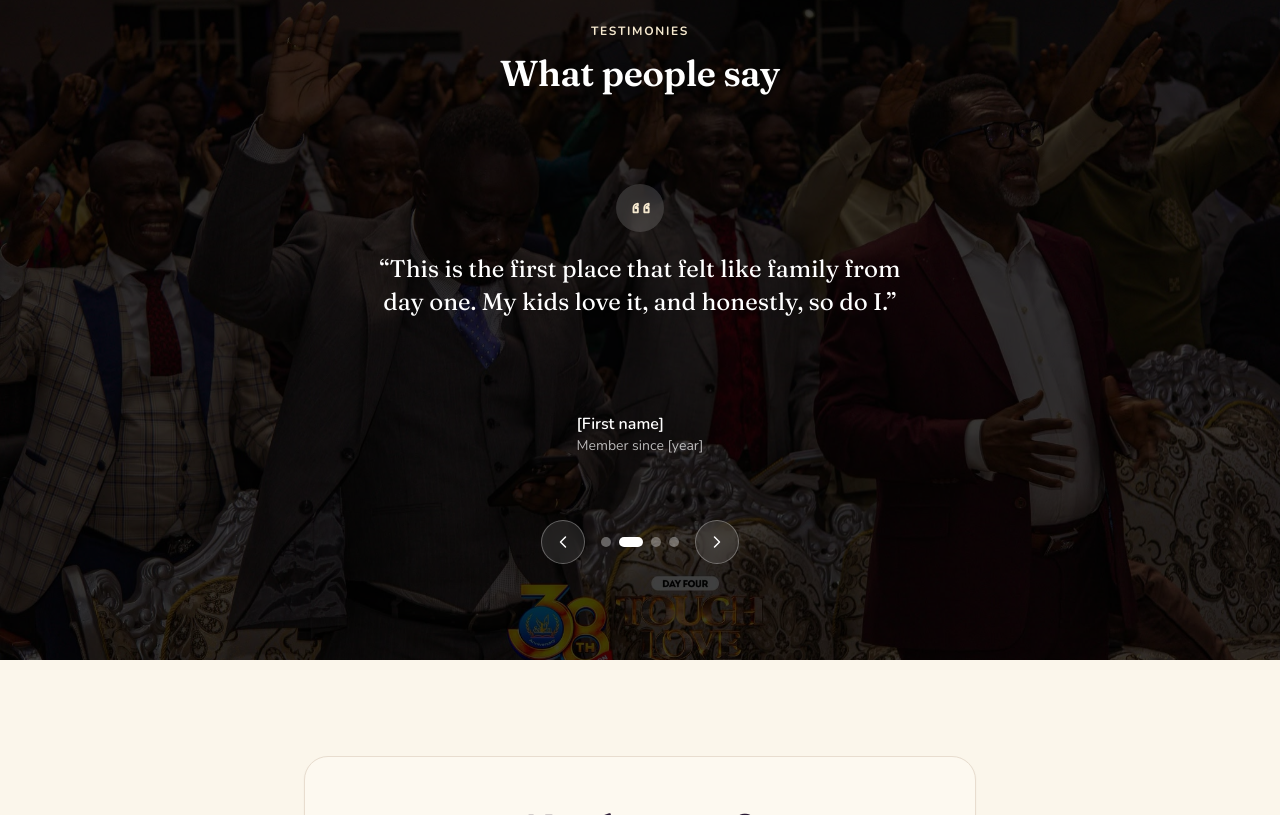
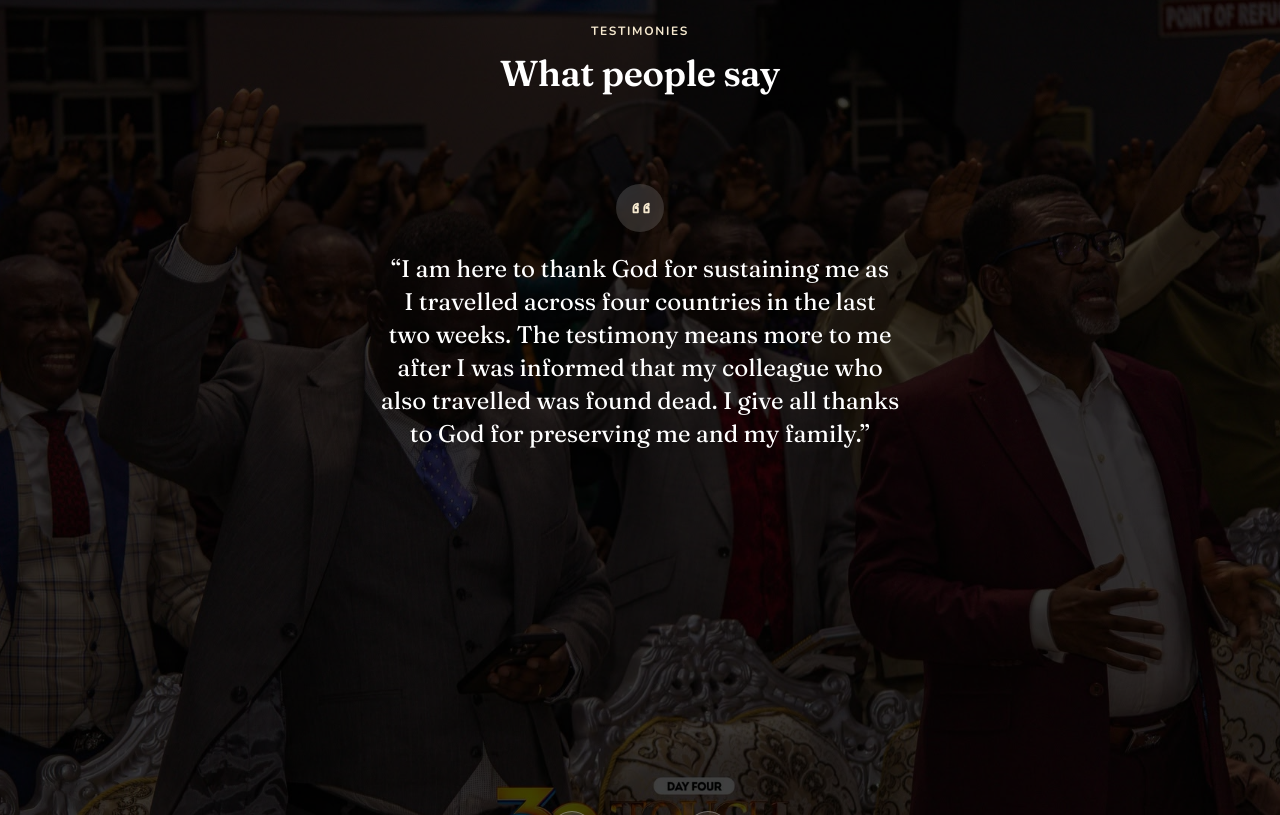
Before and after one commit to THESOURCEC0D3/salem-rivers, a Next.js app: page / in a window 1280 px wide. Shown: the part 7585-8400 px from the top of the page. Built offline with nearby package versions, Linux system fonts and the light colour scheme.

Commit message:
I added real testimonies

```diff
--- a/app/components/Testimonials.tsx
+++ b/app/components/Testimonials.tsx
@@ -117,6 +117,13 @@ function TestimonyCard({ quote, name, context, photo }: Testimonial) {
       <blockquote className="mt-5 flex-1 text-balance font-serif text-xl leading-snug text-white sm:text-2xl">
         &ldquo;{quote}&rdquo;
       </blockquote>
+      {/*
+        The caption is rendered ONLY when there is a name. An unattributed
+        testimony is a deliberate state, not a missing value, so this must not
+        fall back to a placeholder — printing "[First name]" to visitors is
+        exactly what the previous content did.
+      */}
+      {name && (
       <figcaption className="mt-6 flex items-center justify-center gap-3">
         {photo && (
           <span
@@ -132,6 +139,7 @@ function TestimonyCard({ quote, name, context, photo }: Testimonial) {
           )}
         </span>
       </figcaption>
+      )}
     </figure>
   );
 }
--- a/app/content/church.ts
+++ b/app/content/church.ts
@@ -41,7 +41,11 @@ export type PastEvent = {
 };
 export type Testimonial = {
   quote: string;
-  name: string;
+  /**
+   * Optional. A testimony may be published unattributed — the card omits the
+   * whole caption when this is absent rather than printing a placeholder.
+   */
+  name?: string;
   context?: string;
   photo?: string | null; // optional — a person's photo, only if they want one
 };
@@ -581,33 +585,36 @@ export const church = {
   },
 
   /** Testimonies — CLEARED by the church for launch. Carousel on the homepage. */
+  /*
+   * Real testimonies given by members, replacing the four invented placeholders
+   * that used to sit here (they rendered literal "[First name]" text on the page).
+   *
+   * NO NAMES, ON PURPOSE. None were supplied, and inventing attribution for a
+   * real person's medical testimony is not something to guess at. `name` is
+   * optional on the type, and `Testimonials.tsx` simply omits the caption when
+   * it is absent — so the quote stands on its own. Add a name here once the
+   * person has agreed to be identified and the caption appears automatically.
+   *
+   * Wording is the members' own. Only clear typos and run-on punctuation were
+   * corrected: "outporing"->"outpouring", "preservind"->"preserving",
+   * "to to God"->"to God", "Arch Bishop Sam-Amaga"->"Archbishop Sam Amaga"
+   * (matching the spelling used everywhere else on the site), and two comma
+   * splices were made full stops. Nothing was rephrased or shortened.
+   */
   testimonials: [
     {
       quote:
-        "I came in not knowing a single person, just to see what it was like. By the end someone had prayed with me and invited me back. I've never looked back.",
-      name: "[First name]",
-      context: "First visited [last year]",
-      photo: "[Photo of person]",
-    },
-    {
-      quote:
-        "This is the first place that felt like family from day one. My kids love it, and honestly, so do I.",
-      name: "[First name]",
-      context: "Member since [year]",
+        "On December 9, 2024, I felt a sharp pain in my head, collapsed, and was rushed to the hospital. I was diagnosed with a stroke. During our outpouring conference, my husband found me with foam coming out of my mouth and nose, and medical tests revealed I had suffered a stroke caused by a blood clot in my brain. During this year's Covenant Week of Celebration, Archbishop Sam Amaga decreed supernatural provision for all Salemites. I claimed that decree, began praying, and also called my pastor to pray with me through the pain. Afterward, I returned to the hospital for medical analysis. To the glory of God, the test results showed that the blood clot in my brain was completely gone! I bless the God of Salem for my total healing.",
       photo: null,
     },
     {
       quote:
-        "I was nervous about walking in alone. Nobody made a fuss. They just made room for me, and that meant everything.",
-      name: "[First name]",
-      context: "[Context]",
-      photo: "[Photo of person]",
+        "I am here to thank God for sustaining me as I travelled across four countries in the last two weeks. The testimony means more to me after I was informed that my colleague who also travelled was found dead. I give all thanks to God for preserving me and my family.",
+      photo: null,
     },
     {
       quote:
-        "For the worship, the warmth and the prayer, I drive past three churches to be here. Every Sunday it's worth it.",
-      name: "[First name]",
-      context: "[Context]",
+        "My child was a special child. She was not able to go to school for seven years, but now she has graduated and is about to enter the university. I am here to give God all the glory.",
       photo: null,
     },
   ] satisfies Testimonial[],
```
Also changed, not shown: public/images/going-beyond-your-fathers-event.jpeg (added).
